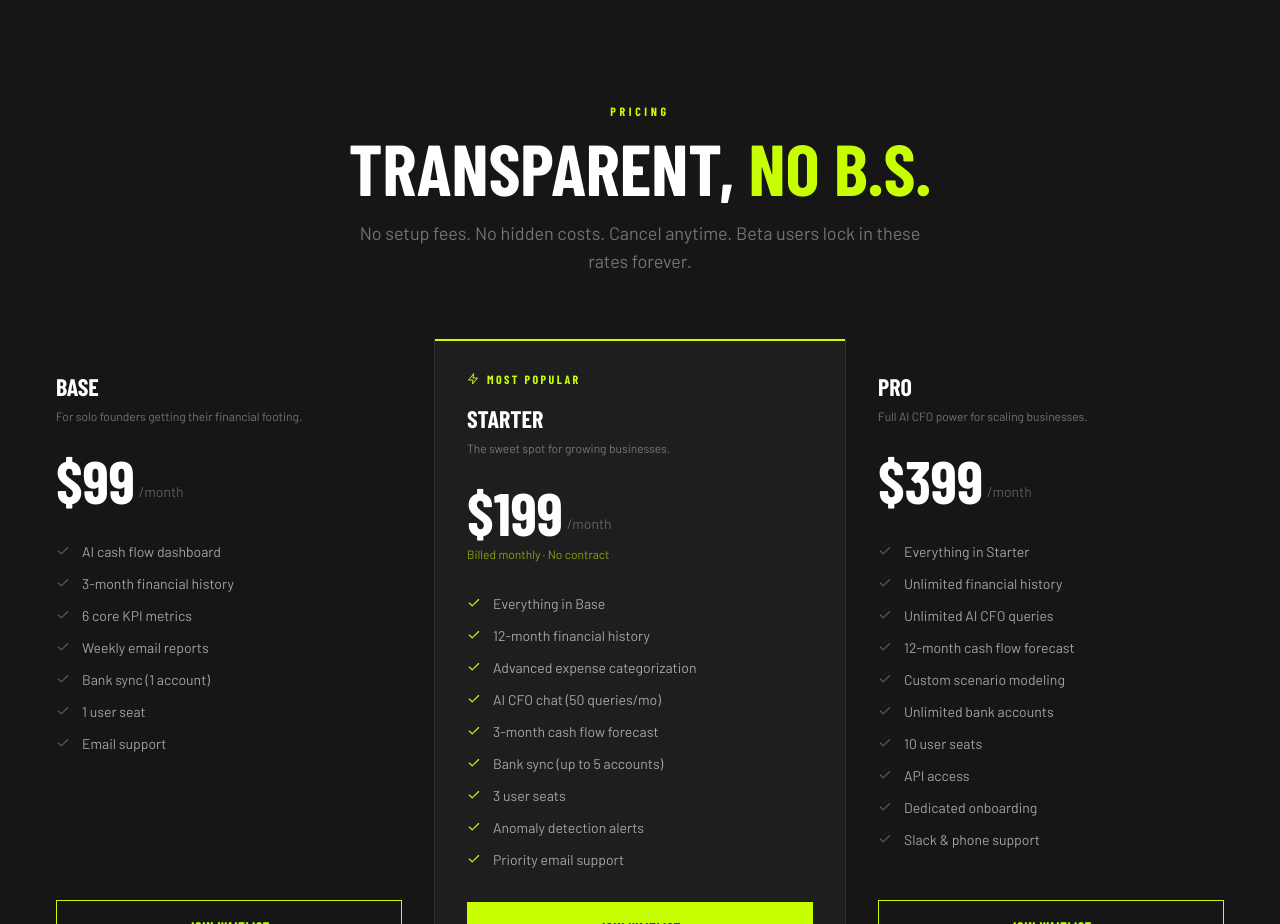
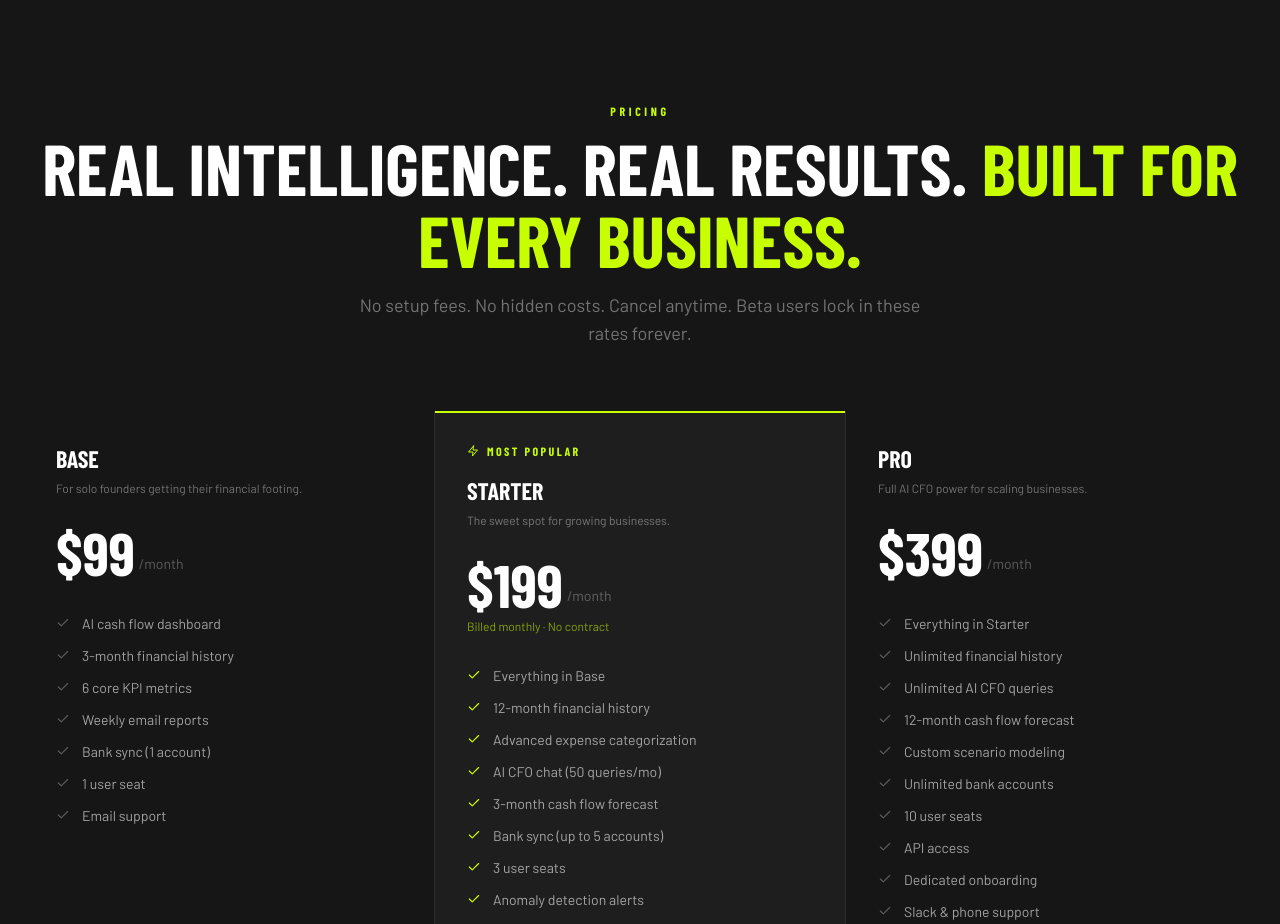
Before and after one commit to Rigaud21/cfox-app, a React (Vite) app: page / in a window 1280 px wide. Shown: the part 2940-3864 px from the top of the page. Built offline with nearby package versions, Linux system fonts and the light colour scheme; no server answers; a web font is replaced by a local one.

Commit message:
update pricing tagline

```diff
--- a/src/components/landing/Pricing.jsx
+++ b/src/components/landing/Pricing.jsx
@@ -71,8 +71,8 @@ export default function Pricing() {
             Pricing
           </p>
           <h2 className="font-barlow-condensed font-black uppercase text-5xl sm:text-6xl lg:text-7xl text-white leading-none mb-4">
-            Transparent,{' '}
-            <span className="text-[#C8FF00]">No B.S.</span>
+            Real Intelligence. Real Results.{' '}
+            <span className="text-[#C8FF00]">Built For Every Business.</span>
           </h2>
           <p className="font-barlow text-white/40 text-lg max-w-xl mx-auto">
             No setup fees. No hidden costs. Cancel anytime.
```
